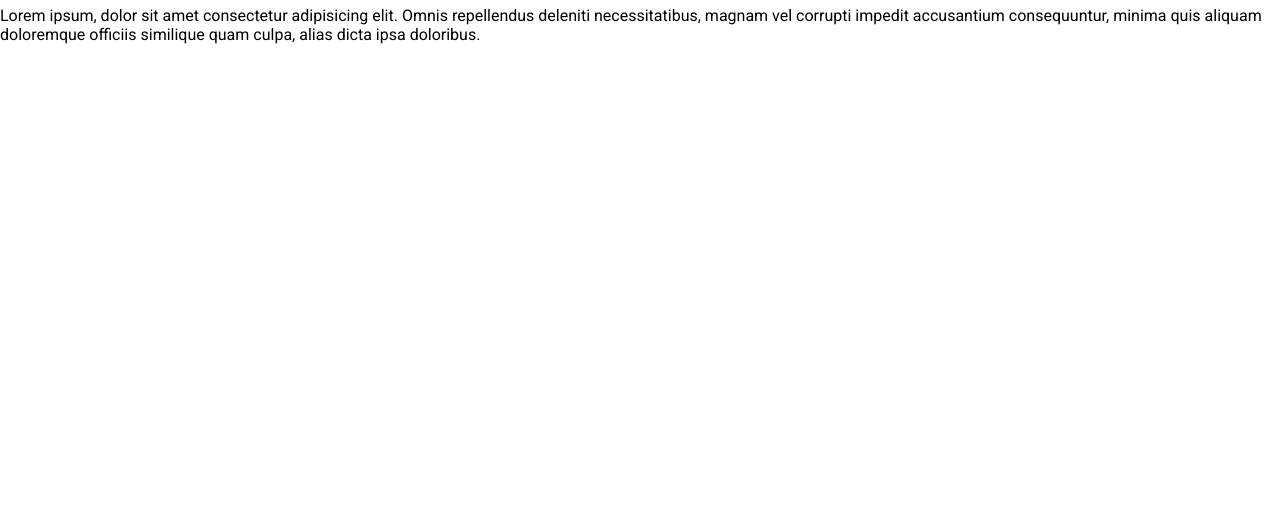
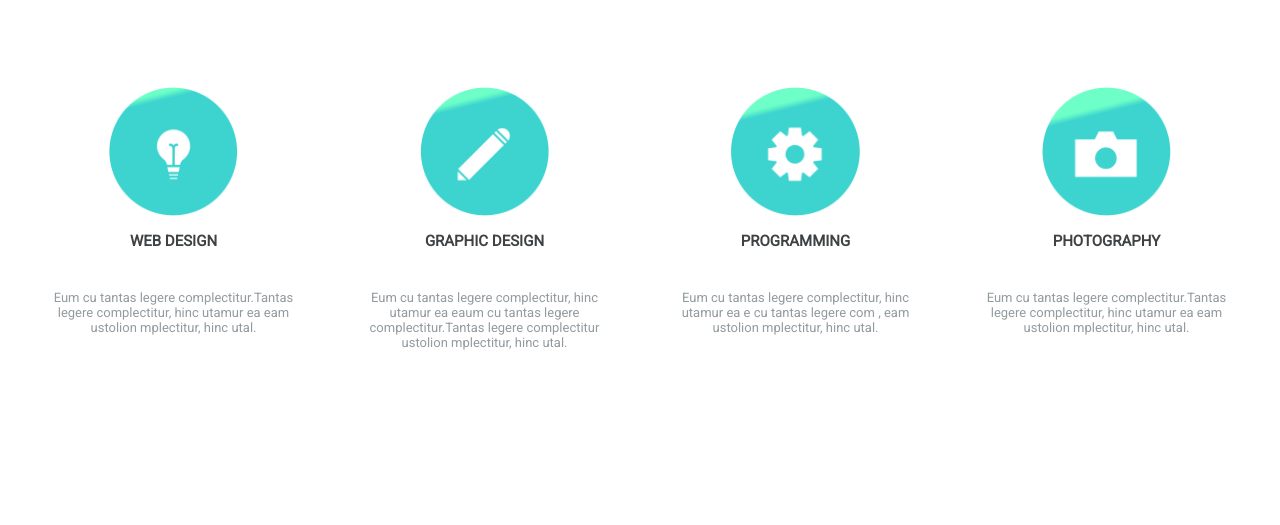
Before and after one commit to Sangsom/zoom-page, a React app: page / in a window 1280 px wide. Shown: the part 875-1400 px from the top of the page. Before the commit the page ends 919 px from the top, so only its background shows below. Built offline with nearby package versions, Linux system fonts and the light colour scheme.

Commit message:
feat: Services icons

```diff
--- /dev/null
+++ b/src/components/Main.js
@@ -0,0 +1,12 @@
+import React from "react";
+import Services from "./Services";
+
+const Main = () => {
+  return (
+    <main>
+      <Services />
+    </main>
+  );
+};
+
+export default Main;
--- a/src/components/Root.js
+++ b/src/components/Root.js
@@ -1,18 +1,13 @@
 import React, { Component } from "react";
 import Header from "./Header";
+import Main from "./Main";
 
 class Root extends Component {
   render() {
     return (
       <React.Fragment>
         <Header />
-        <h1>zoom page</h1>
-        <p>
-          Lorem ipsum, dolor sit amet consectetur adipisicing elit. Omnis
-          repellendus deleniti necessitatibus, magnam vel corrupti impedit
-          accusantium consequuntur, minima quis aliquam doloremque officiis
-          similique quam culpa, alias dicta ipsa doloribus.
-        </p>
+        <Main />
       </React.Fragment>
     );
   }
--- /dev/null
+++ b/src/components/Services.js
@@ -0,0 +1,45 @@
+import React from "react";
+
+const Services = () => {
+  return (
+    <div id="serviceSection">
+      <div className="services">
+        <div className="card">
+          <img src="./img/web-design.png" alt="Web Design" />
+          <h2>Web Design</h2>
+          <p>
+            Eum cu tantas legere complectitur.Tantas legere complectitur, hinc
+            utamur ea eam ustolion mplectitur, hinc utal.
+          </p>
+        </div>
+        <div className="card">
+          <img src="./img/graphic-design.png" alt="Graphic Design" />
+          <h2>Graphic Design</h2>
+          <p>
+            Eum cu tantas legere complectitur, hinc utamur ea eaum cu tantas
+            legere complectitur.Tantas legere complectitur ustolion mplectitur,
+            hinc utal.
+          </p>
+        </div>
+        <div className="card">
+          <img src="./img/programming.png" alt="Programming" />
+          <h2>Programming</h2>
+          <p>
+            Eum cu tantas legere complectitur, hinc utamur ea e cu tantas legere
+            com , eam ustolion mplectitur, hinc utal.
+          </p>
+        </div>
+        <div className="card">
+          <img src="./img/photography.png" alt="Photography" />
+          <h2>Photography</h2>
+          <p>
+            Eum cu tantas legere complectitur.Tantas legere complectitur, hinc
+            utamur ea eam ustolion mplectitur, hinc utal.
+          </p>
+        </div>
+      </div>
+    </div>
+  );
+};
+
+export default Services;
--- a/src/index.css
+++ b/src/index.css
@@ -152,11 +152,42 @@ header {
   border-radius: var(--borderRadius);
 }
 
-.Path {
-  position: absolute;
-  left: 838px;
-  top: 480px;
-  width: 250px;
-  height: 70px;
-  z-index: 258;
+/* Services */
+#serviceSection {
+  display: flex;
+  flex-direction: column;
+  justify-content: center;
+  height: 600px;
 }
+
+.services {
+  display: flex;
+  flex-direction: row;
+  justify-content: center;
+}
+
+.card {
+  width: 271px;
+  height: 276px;
+  overflow: hidden;
+  text-align: center;
+  margin: 0 20px;
+}
+
+.card img {
+  width: 129px;
+  height: 129px;
+}
+
+.card h2 {
+  font-weight: 700;
+  text-transform: uppercase;
+  font-size: 15px;
+  color: #3f4244;
+  margin-bottom: 2.5rem;
+}
+
+.card p {
+  font-size: 13px;
+  color: #929ba0;
+}
```
Also changed, not shown: public/img/graphic-design.png (added), public/img/photography.png (added), public/img/programming.png (added), public/img/web-design.png (added).
